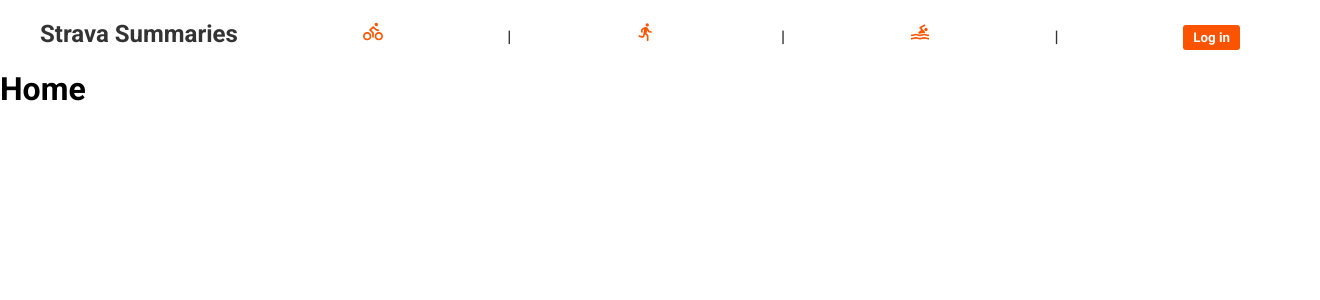
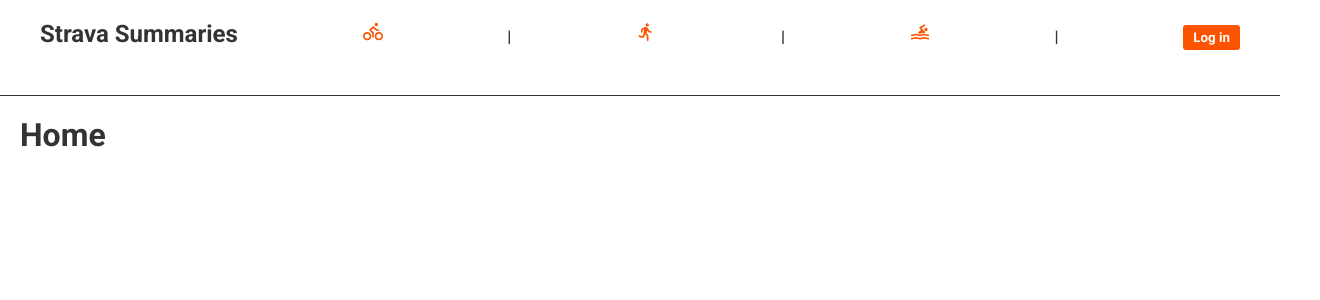
Before and after one commit to macrobee/stravasummary, a React (Create React App) app: page / in a window 1280 px wide. Shown: the top 300 px of the page, 1320 px wide, since content can reach past the window. Built offline with nearby package versions, Linux system fonts and the light colour scheme; no server answers.

Commit message:
added dark mode theme. styled pages to take up viewport space

```diff
--- a/src/components/navigation/navigation.styles.jsx
+++ b/src/components/navigation/navigation.styles.jsx
@@ -3,13 +3,16 @@ import styled from "styled-components";
 export const NavBarDiv = styled.div`
   position: relative;
   width: 100%;
+  height: 12vh;
   padding: 20px 40px;
   display: flex;
   justify-content: space-between;
   align-items: baseline;
   box-sizing: border-box;
   color: ${(props) => props.themeColors.text};
+  background-color: ${props=>props.themeColors.background};
   font-weight: 600;
+  border-bottom: 1px solid ${props=>props.themeColors.text};
   h1{
     font-size: 1.5rem;
   }
--- a/src/components/profile/profiledropdown.jsx
+++ b/src/components/profile/profiledropdown.jsx
@@ -10,9 +10,10 @@ import { ThemeContext } from "../../contexts/themecontext";
 
 const ProfileDropdown = () => {
     const {user} = useContext(UserContext);
-    const {currentThemeColors} = useContext(ThemeContext);
+    const {currentThemeColors, toggleThemeColors} = useContext(ThemeContext);
     return <DropdownDiv themeColors={currentThemeColors}>
         <UserSummary user={user}/>
+        <button onClick={toggleThemeColors}>Night mode</button>
         <OrangeButton themeColors={currentThemeColors}>Sign Out</OrangeButton>
     </DropdownDiv>
 }
--- a/src/components/profile/profiledropdown.styles.jsx
+++ b/src/components/profile/profiledropdown.styles.jsx
@@ -6,8 +6,9 @@ flex-direction: column;
 gap: 20px;
 padding: 20px;
 position: absolute;
-top: 50px;
+top: 12vh;
 right: 0;
+box-sizing: border-box;
 background-color: ${props=>props.themeColors.background};
 border: 1px solid ${props=>props.themeColors.text};
 `
--- a/src/contexts/themecontext.jsx
+++ b/src/contexts/themecontext.jsx
@@ -1,18 +1,36 @@
 import { createContext, useState } from "react";
 
 const themeColors = {
-    light: {main: "#FC5301", background: "#FFFFFF", text: "#333333",buttonClicked: "#C94100"},
-    dark: {main: "#FC5301", background: "#333333", text: "#FFFFFF",buttonClicked: "#C94100"}
-}
+  light: {
+    main: "#FC5301",
+    background: "#FFFFFF",
+    text: "#333333",
+    buttonClicked: "#C94100",
+  },
+  dark: {
+    main: "#FC5301",
+    background: "#333333",
+    text: "#FFFFFF",
+    buttonClicked: "#C94100",
+  },
+};
 
 export const ThemeContext = createContext({
   currentThemeColors: null,
-  setThemeColors: () => {},
+  toggleThemeColors: () => {},
 });
 
 export const ThemeProvider = ({ children }) => {
   const [currentThemeColors, setThemeColors] = useState(themeColors.light);
-
-  const value = { currentThemeColors,setThemeColors };
-  return <ThemeContext.Provider value={value}>{children}</ThemeContext.Provider>;
+  const toggleThemeColors = () => {
+    setThemeColors(
+      currentThemeColors === themeColors.light
+        ? themeColors.dark
+        : themeColors.light
+    );
+  };
+  const value = { currentThemeColors, toggleThemeColors };
+  return (
+    <ThemeContext.Provider value={value}>{children}</ThemeContext.Provider>
+  );
 };
--- a/src/pages/datadisplay.jsx
+++ b/src/pages/datadisplay.jsx
@@ -8,8 +8,12 @@ import { collectActivityData } from "../utils/collectActivityData";
 import Activity from "../components/activity/activity.component";
 import UserSummary from "../components/usersummary/usersummary.component";
 
+import { PageDiv } from "./page.styles";
+import { ThemeContext } from "../contexts/themecontext";
+
 const DataDisplay = () => {
   const { user, token } = useContext(UserContext);
+  const {currentThemeColors} = useContext(ThemeContext);
   const [dataList, setDataList] = useState(null);
   const [dateRange, setDateRange] = useState({ before: null, after: null });
 
@@ -47,8 +51,8 @@ const DataDisplay = () => {
     console.log(dateRange.before, dateRange.after);
   };
   return (
-    <div>
-      {user ? <UserSummary user={user} /> : <p>error loading data</p>}
+    <PageDiv themeColors={currentThemeColors}>
+
       <form onSubmit={handleSubmit}>
         Retrieve activity data
         <label htmlFor="beforedate">Before:</label>
@@ -77,7 +81,7 @@ const DataDisplay = () => {
             })
           : null}
       </div>
-    </div>
+    </PageDiv>
   );
 };
 export default DataDisplay;
--- a/src/pages/home.jsx
+++ b/src/pages/home.jsx
@@ -1,9 +1,15 @@
+import { useContext } from "react";
+
+import {ThemeContext} from '../contexts/themecontext';
+
+import { PageDiv } from "./page.styles";
 
 const Home = () => {
+  const {currentThemeColors} = useContext(ThemeContext);
   return (
-    <div>
+    <PageDiv themeColors={currentThemeColors}>
       <h1>Home</h1>
-    </div>
+    </PageDiv>
   );
 };
 export default Home;
--- /dev/null
+++ b/src/pages/page.styles.jsx
@@ -0,0 +1,13 @@
+import styled from 'styled-components';
+
+export const PageDiv = styled.div`
+background-color: ${props=>props.themeColors.background};
+color: ${props=>props.themeColors.text};
+height: 88vh;
+width: 100%;
+padding: 20px;
+display: flex;
+flex-direction: column;
+justify-content: space-between;
+align-items: flex-start;
+`
--- a/src/pages/stravaredirect.jsx
+++ b/src/pages/stravaredirect.jsx
@@ -3,13 +3,17 @@ import { useNavigate } from "react-router-dom";
 import _ from "lodash";
 
 import { UserContext } from "../contexts/usercontext";
+import { ThemeContext } from "../contexts/themecontext";
+
 import { cleanUpAuthToken } from "../utils/cleanupauthtoken";
 import { testAuthGetter } from "../utils/testauthgetter";
 
+import { PageDiv } from "./page.styles";
 // import { getUserData } from "../utils/getuserdata";
 
 const StravaRedirectPage = () => {
   const { user, setUser, setToken } = useContext(UserContext);
+  const {currentThemeColors} = useContext(ThemeContext);
   const navigate = useNavigate();
   useEffect(() => {
     const authenticate = async () => {
@@ -44,7 +48,9 @@ const StravaRedirectPage = () => {
       authenticate();
     }
   });
-  return <div>Loading...</div>;
+  return <PageDiv themeColors={currentThemeColors}>
+    <div>Loading...</div>
+  </PageDiv>;
 };
 
 export default StravaRedirectPage;
```
